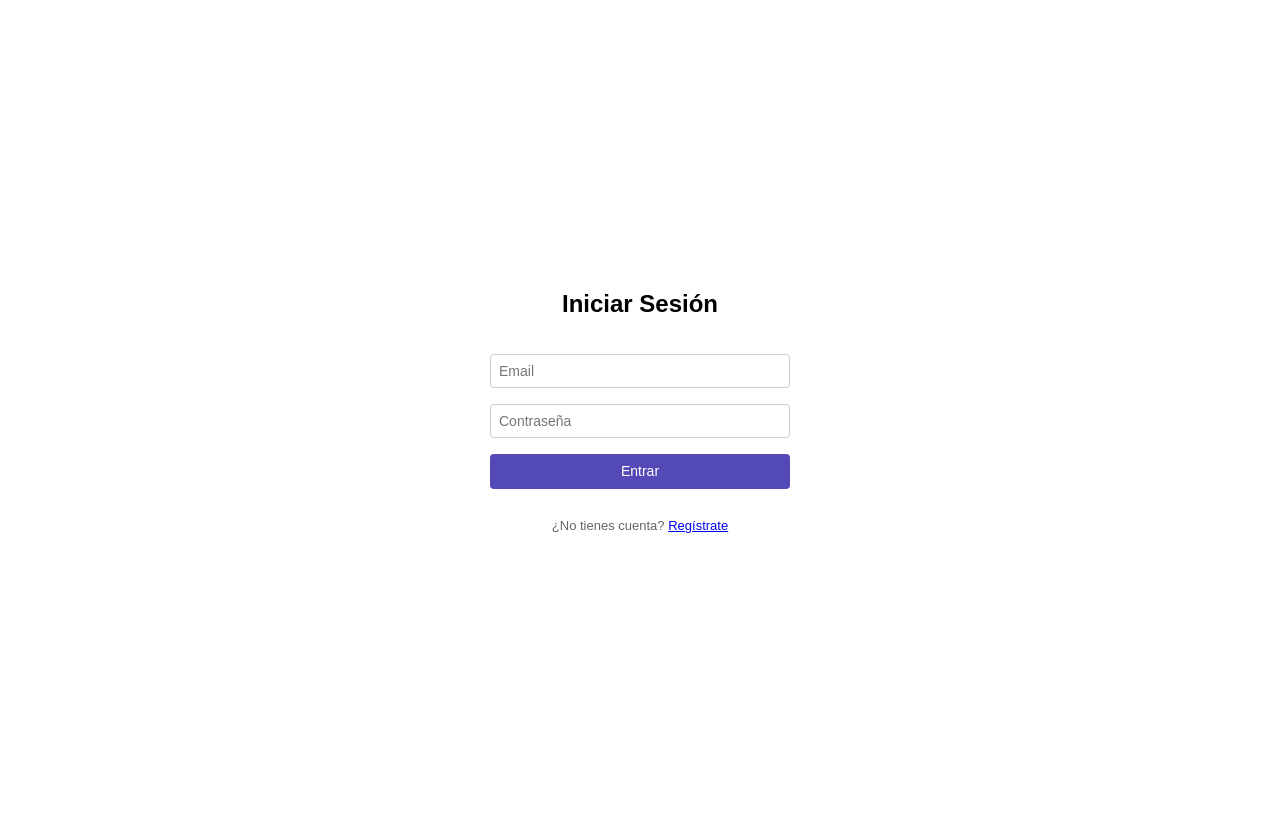
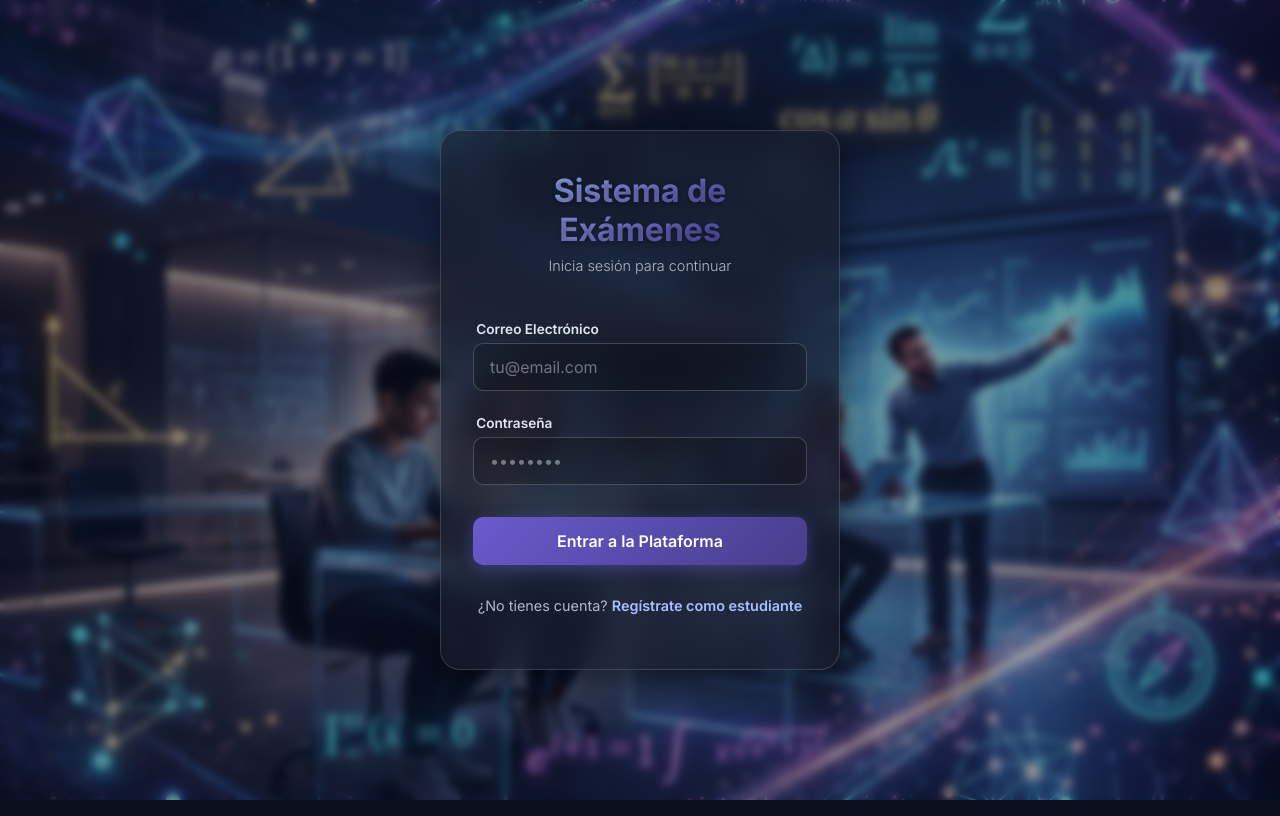
Before and after one commit to adri0837/sistema-examenes-frontend, a React (Vite) app: page /login in a window 1280 px wide. Built offline with nearby package versions, Linux system fonts and the light colour scheme.

Commit message:
cambio de login
se implemento un cambio en el login para tener mayor impacto al momento de ver

```diff
--- /dev/null
+++ b/src/pages/auth/LoginPage.css
@@ -0,0 +1,172 @@
+@import url('https://fonts.googleapis.com/css2?family=Inter:wght@300;400;600;700&display=swap');
+
+body {
+    margin: 0;
+    padding: 0;
+    box-sizing: border-box;
+    background-color: #0a0f1e;
+}
+
+* {
+    box-sizing: inherit;
+}
+
+.login-container {
+    min-height: 100vh;
+    display: flex;
+    justify-content: center;
+    align-items: center;
+    font-family: 'Inter', sans-serif;
+    background-image: url('/math_bg.png');
+    background-size: cover;
+    background-position: center;
+    background-repeat: no-repeat;
+    position: relative;
+    overflow: hidden;
+}
+
+/* Add a dark overlay to make the glassmorphism pop */
+.login-container::before {
+    content: '';
+    position: absolute;
+    top: 0; left: 0; right: 0; bottom: 0;
+    background: rgba(10, 15, 30, 0.4);
+    backdrop-filter: blur(4px);
+    z-index: 1;
+}
+
+.login-card {
+    position: relative;
+    z-index: 2;
+    background: rgba(25, 30, 45, 0.65);
+    backdrop-filter: blur(16px);
+    -webkit-backdrop-filter: blur(16px);
+    border: 1px solid rgba(255, 255, 255, 0.15);
+    border-radius: 20px;
+    padding: 2.5rem 2rem;
+    width: 100%;
+    max-width: 400px;
+    box-shadow: 0 8px 32px 0 rgba(0, 0, 0, 0.5);
+    display: flex;
+    flex-direction: column;
+    gap: 1.5rem;
+    color: white;
+    animation: fadeIn 0.8s ease-out;
+}
+
+@keyframes fadeIn {
+    from { opacity: 0; transform: translateY(20px); }
+    to { opacity: 1; transform: translateY(0); }
+}
+
+.login-header {
+    text-align: center;
+    margin-bottom: 0.5rem;
+}
+
+.login-header h2 {
+    margin: 0;
+    font-size: 2rem;
+    font-weight: 700;
+    background: linear-gradient(135deg, #a8c0ff 0%, #3f2b96 100%);
+    -webkit-background-clip: text;
+    -webkit-text-fill-color: transparent;
+    text-shadow: 0 2px 4px rgba(0,0,0,0.3);
+}
+
+.login-header p {
+    color: #b3b9c5;
+    font-size: 0.9rem;
+    margin-top: 0.5rem;
+    font-weight: 300;
+}
+
+.input-group {
+    display: flex;
+    flex-direction: column;
+    gap: 0.4rem;
+}
+
+.input-group label {
+    font-size: 0.85rem;
+    font-weight: 600;
+    color: #e2e8f0;
+    margin-left: 0.2rem;
+}
+
+.input-group input {
+    padding: 0.8rem 1rem;
+    font-size: 1rem;
+    border-radius: 10px;
+    border: 1px solid rgba(255, 255, 255, 0.2);
+    background: rgba(0, 0, 0, 0.2);
+    color: white;
+    transition: all 0.3s ease;
+    font-family: inherit;
+}
+
+.input-group input:focus {
+    outline: none;
+    border-color: #6a5acd;
+    background: rgba(0, 0, 0, 0.4);
+    box-shadow: 0 0 0 4px rgba(106, 90, 205, 0.2);
+}
+
+.input-group input::placeholder {
+    color: rgba(255, 255, 255, 0.4);
+}
+
+.error-message {
+    color: #ff6b6b;
+    font-size: 0.85rem;
+    margin: 0;
+    text-align: center;
+    background: rgba(255, 107, 107, 0.1);
+    padding: 0.5rem;
+    border-radius: 8px;
+    border: 1px solid rgba(255, 107, 107, 0.3);
+}
+
+.btn-submit {
+    padding: 0.9rem;
+    background: linear-gradient(135deg, #6a5acd 0%, #483d8b 100%);
+    color: white;
+    border: none;
+    border-radius: 10px;
+    cursor: pointer;
+    font-size: 1rem;
+    font-weight: 600;
+    font-family: inherit;
+    transition: all 0.3s ease;
+    box-shadow: 0 4px 15px rgba(106, 90, 205, 0.4);
+    margin-top: 0.5rem;
+}
+
+.btn-submit:hover {
+    transform: translateY(-2px);
+    box-shadow: 0 6px 20px rgba(106, 90, 205, 0.6);
+    background: linear-gradient(135deg, #7b68ee 0%, #483d8b 100%);
+}
+
+.btn-submit:active {
+    transform: translateY(1px);
+}
+
+.login-footer {
+    text-align: center;
+    font-size: 0.9rem;
+    color: #b3b9c5;
+    margin-top: 0.5rem;
+}
+
+.login-footer a {
+    color: #a8c0ff;
+    text-decoration: none;
+    font-weight: 600;
+    transition: color 0.3s ease;
+}
+
+.login-footer a:hover {
+    color: #fff;
+    text-decoration: underline;
+}
--- a/src/pages/auth/LoginPage.tsx
+++ b/src/pages/auth/LoginPage.tsx
@@ -2,6 +2,7 @@ import { useState } from 'react';
 import { useAuth } from '../../hooks/useAuth';
 import { useNavigate, Link } from 'react-router-dom';
 import api from '../../api/axios';
+import './LoginPage.css';
 
 const LoginPage = () => {
     const { login } = useAuth();
@@ -22,24 +23,44 @@ const LoginPage = () => {
     };
 
     return (
-        <div style={{ display: 'flex', justifyContent: 'center', alignItems: 'center', height: '100vh', fontFamily: 'sans-serif' }}>
-            <div style={{ display: 'flex', flexDirection: 'column', gap: '1rem', width: '300px' }}>
-                <h2 style={{ textAlign: 'center' }}>Iniciar Sesión</h2>
-                <input type="email" placeholder="Email" value={email} onChange={e => setEmail(e.target.value)}
-                    style={{ padding: '0.5rem', fontSize: '14px', borderRadius: '4px', border: '1px solid #ccc' }} />
-                <input type="password" placeholder="Contraseña" value={password} onChange={e => setPassword(e.target.value)}
-                    style={{ padding: '0.5rem', fontSize: '14px', borderRadius: '4px', border: '1px solid #ccc' }} />
-                {error && <p style={{ color: 'red', fontSize: '13px', margin: 0 }}>{error}</p>}
-                <button onClick={handleLogin}
-                    style={{ padding: '0.6rem', backgroundColor: '#534AB7', color: 'white', border: 'none', borderRadius: '4px', cursor: 'pointer', fontSize: '14px' }}>
-                    Entrar
+        <div className="login-container">
+            <div className="login-card">
+                <div className="login-header">
+                    <h2>Sistema de Exámenes</h2>
+                    <p>Inicia sesión para continuar</p>
+                </div>
+
+                <div className="input-group">
+                    <label>Correo Electrónico</label>
+                    <input
+                        type="email"
+                        placeholder="tu@email.com"
+                        value={email}
+                        onChange={e => setEmail(e.target.value)}
+                    />
+                </div>
+
+                <div className="input-group">
+                    <label>Contraseña</label>
+                    <input
+                        type="password"
+                        placeholder="••••••••"
+                        value={password}
+                        onChange={e => setPassword(e.target.value)}
+                    />
+                </div>
+
+                {error && <p className="error-message">{error}</p>}
+
+                <button onClick={handleLogin} className="btn-submit">
+                    Entrar a la Plataforma
                 </button>
-                <p style={{ textAlign: 'center', fontSize: '13px', color: '#666' }}>
-                    ¿No tienes cuenta? <Link to="/registro">Regístrate</Link>
+
+                <p className="login-footer">
+                    ¿No tienes cuenta? <Link to="/registro">Regístrate como estudiante</Link>
                 </p>
             </div>
         </div>
-
     );
 };
 
--- a/src/pages/auth/RegistroPage.tsx
+++ b/src/pages/auth/RegistroPage.tsx
@@ -1,6 +1,7 @@
 import { useState } from 'react';
 import { useNavigate, Link } from 'react-router-dom';
 import api from '../../api/axios';
+import './LoginPage.css';
 
 const RegistroPage = () => {
     const navigate = useNavigate();
@@ -22,26 +23,56 @@ const RegistroPage = () => {
     };
 
     return (
-        <div style={{ display: 'flex', justifyContent: 'center', alignItems: 'center', height: '100vh', fontFamily: 'sans-serif' }}>
-            <div style={{ display: 'flex', flexDirection: 'column', gap: '1rem', width: '300px' }}>
-                <h2 style={{ textAlign: 'center' }}>Crear cuenta</h2>
+        <div className="login-container">
+            <div className="login-card">
+                <div className="login-header">
+                    <h2>Crear Cuenta</h2>
+                    <p>Únete como estudiante o docente</p>
+                </div>
 
                 {exito ? (
-                    <p style={{ color: 'green', textAlign: 'center' }}>✅ Cuenta creada correctamente. Redirigiendo al login...</p>
+                    <div style={{ textAlign: 'center', padding: '1rem', background: 'rgba(46, 204, 113, 0.2)', borderRadius: '10px', border: '1px solid rgba(46, 204, 113, 0.4)' }}>
+                        <p style={{ color: '#2ecc71', margin: 0, fontWeight: 600 }}>✅ Cuenta creada correctamente.</p>
+                        <p style={{ color: '#a8c0ff', fontSize: '0.85rem', marginTop: '0.5rem' }}>Redirigiendo al login...</p>
+                    </div>
                 ) : (
                     <>
-                        <input placeholder="Nombre completo" value={nombre} onChange={e => setNombre(e.target.value)}
-                            style={{ padding: '0.5rem', fontSize: '14px', borderRadius: '4px', border: '1px solid #ccc' }} />
-                        <input type="email" placeholder="Email" value={email} onChange={e => setEmail(e.target.value)}
-                            style={{ padding: '0.5rem', fontSize: '14px', borderRadius: '4px', border: '1px solid #ccc' }} />
-                        <input type="password" placeholder="Contraseña" value={password} onChange={e => setPassword(e.target.value)}
-                            style={{ padding: '0.5rem', fontSize: '14px', borderRadius: '4px', border: '1px solid #ccc' }} />
-                        {error && <p style={{ color: 'red', fontSize: '13px', margin: 0 }}>{error}</p>}
-                        <button onClick={handleRegistro}
-                            style={{ padding: '0.6rem', backgroundColor: '#534AB7', color: 'white', border: 'none', borderRadius: '4px', cursor: 'pointer', fontSize: '14px' }}>
+                        <div className="input-group">
+                            <label>Nombre Completo</label>
+                            <input
+                                placeholder="Tu nombre"
+                                value={nombre}
+                                onChange={e => setNombre(e.target.value)}
+                            />
+                        </div>
+
+                        <div className="input-group">
+                            <label>Correo Electrónico</label>
+                            <input
+                                type="email"
+                                placeholder="tu@email.com"
+                                value={email}
+                                onChange={e => setEmail(e.target.value)}
+                            />
+                        </div>
+
+                        <div className="input-group">
+                            <label>Contraseña</label>
+                            <input
+                                type="password"
+                                placeholder="••••••••"
+                                value={password}
+                                onChange={e => setPassword(e.target.value)}
+                            />
+                        </div>
+
+                        {error && <p className="error-message">{error}</p>}
+
+                        <button onClick={handleRegistro} className="btn-submit">
                             Registrarse
                         </button>
-                        <p style={{ textAlign: 'center', fontSize: '13px', color: '#666' }}>
+
+                        <p className="login-footer">
                             ¿Ya tienes cuenta? <Link to="/login">Inicia sesión</Link>
                         </p>
                     </>
```
Also changed, not shown: public/math_bg.png (added).
